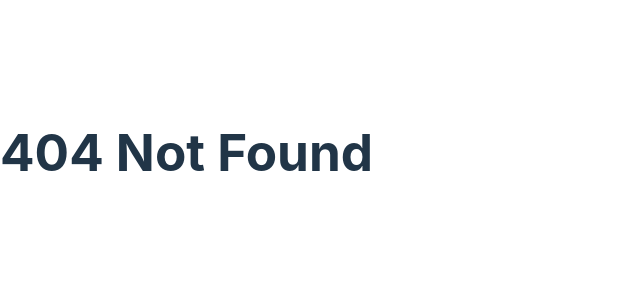
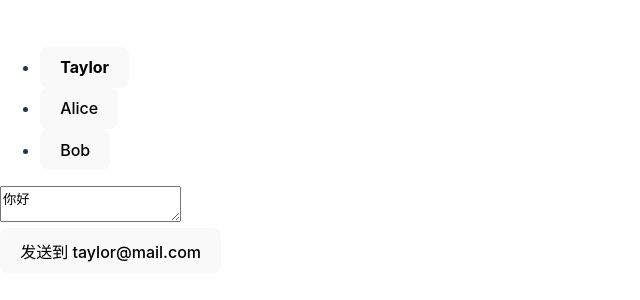
Before and after one commit to xiaozhuoya/learn-react, a React (Vite) app: page /send-emails in a window 1280 px wide. Before the commit this address had no page. Shown: the part 248-548 px from the top of the page, without its empty margins (0-640 px from the left). Built offline with nearby package versions, Linux system fonts and the light colour scheme.

Commit message:
send-emails

```diff
--- /dev/null
+++ b/src/pages/send-emails/Chat.tsx
@@ -0,0 +1,19 @@
+
+export default function Chat({contact, message, dispatch}) {
+  return (
+    <section className="chat">
+      <textarea
+        value={message}
+        placeholder={'和 ' + contact?.name + ' 聊天'}
+        onChange={(e) => {
+          dispatch({
+            type: 'edited_message',
+            message: e.target.value,
+          });
+        }}
+      />
+      <br />
+      <button>发送到 {contact?.email}</button>
+    </section>
+  );
+}
--- /dev/null
+++ b/src/pages/send-emails/ContactList.tsx
@@ -0,0 +1,21 @@
+export default function ContactList({contacts, selectedId, dispatch}) {
+  return (
+    <section className="contact-list">
+      <ul>
+        {contacts.map((contact) => (
+          <li key={contact.id}>
+            <button
+              onClick={() => {
+                dispatch({
+                  type: 'changed_selection',
+                  contactId: contact.id,
+                });
+              }}>
+              {selectedId === contact.id ? <b>{contact.name}</b> : contact.name}
+            </button>
+          </li>
+        ))}
+      </ul>
+    </section>
+  );
+}
--- /dev/null
+++ b/src/pages/send-emails/index.tsx
@@ -0,0 +1,32 @@
+import { useReducer } from "react";
+import Chat from "./Chat";
+import ContactList from "./ContactList";
+import { initialState, messengerReducer } from "./messengerReducer.jsx";
+
+const contacts = [
+  { id: 0, name: "Taylor", email: "taylor@mail.com" },
+  { id: 1, name: "Alice", email: "alice@mail.com" },
+  { id: 2, name: "Bob", email: "bob@mail.com" },
+];
+
+export default function Messenger() {
+  const [state, dispatch] = useReducer(messengerReducer, initialState);
+  const message = state.message;
+  const contact = contacts.find((c) => c.id === state.selectedId);
+
+  return (
+    <div>
+      <ContactList
+        contacts={contacts}
+        selectedId={state.selectedId}
+        dispatch={dispatch}
+      />
+      <Chat
+        key={contact?.id}
+        message={message}
+        contact={contact}
+        dispatch={dispatch}
+      />
+    </div>
+  );
+}
--- /dev/null
+++ b/src/pages/send-emails/messengerReducer.tsx
@@ -0,0 +1,23 @@
+
+export const initialState = {
+  selectedId: 0,
+  message: '你好'
+}
+
+export function messengerReducer(state, action) {
+  switch (action.type) {
+    case 'changed_selection':
+      return {
+        ...state,
+        seletedId: action.contactId,
+        message: ''
+      };
+    case 'edited_message':
+      return {
+        ...state,
+        message: action.message
+      };
+    default:
+      throw new Error('未知 action：' + action.type);
+  }
+}
--- a/src/routes/index.tsx
+++ b/src/routes/index.tsx
@@ -19,12 +19,17 @@ import Accordion from "@/pages/accordion";
 import SyncedInputs from "@/pages/synced-inputs";
 import SearchBar from "@/pages/search-bar";
 import TodoList from "@/pages/todo-list/index"
+import SendEmails from "@/pages/send-emails/index";
 
 // 路由配置数组
 const RouteConfig: RouteObject[] = [
   {
     path: "/",
     element: <Home />,
+  },
+  {
+    path: "/send-emails",
+    element: <SendEmails />,
   },
   {
     path: "/todo-list",
--- a/tsconfig.app.json
+++ b/tsconfig.app.json
@@ -25,6 +25,6 @@
     "outDir": "./out-tsc/app",
     "types": []
   },
-  "include": ["src/**/*.ts", "src/**/*.tsx"],
+  "include": ["src/**/*.ts", "src/**/*.tsx", "src/pages/send-emails/Chat.tsx", "src/pages/send-emails/messengerReducer.tsx", "src/pages/send-emails/ContactList.tsx"],
   "exclude": ["node_modules", "dist"]
 }
```
